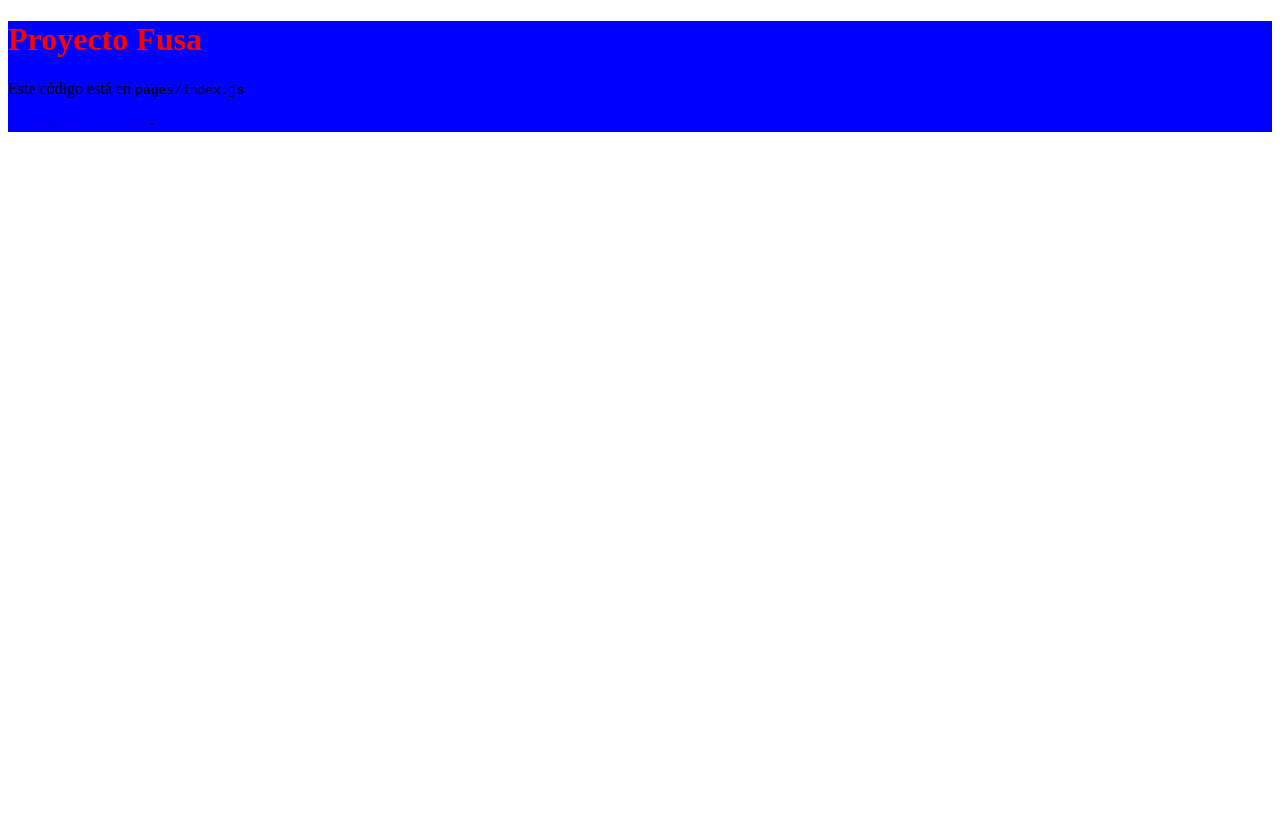
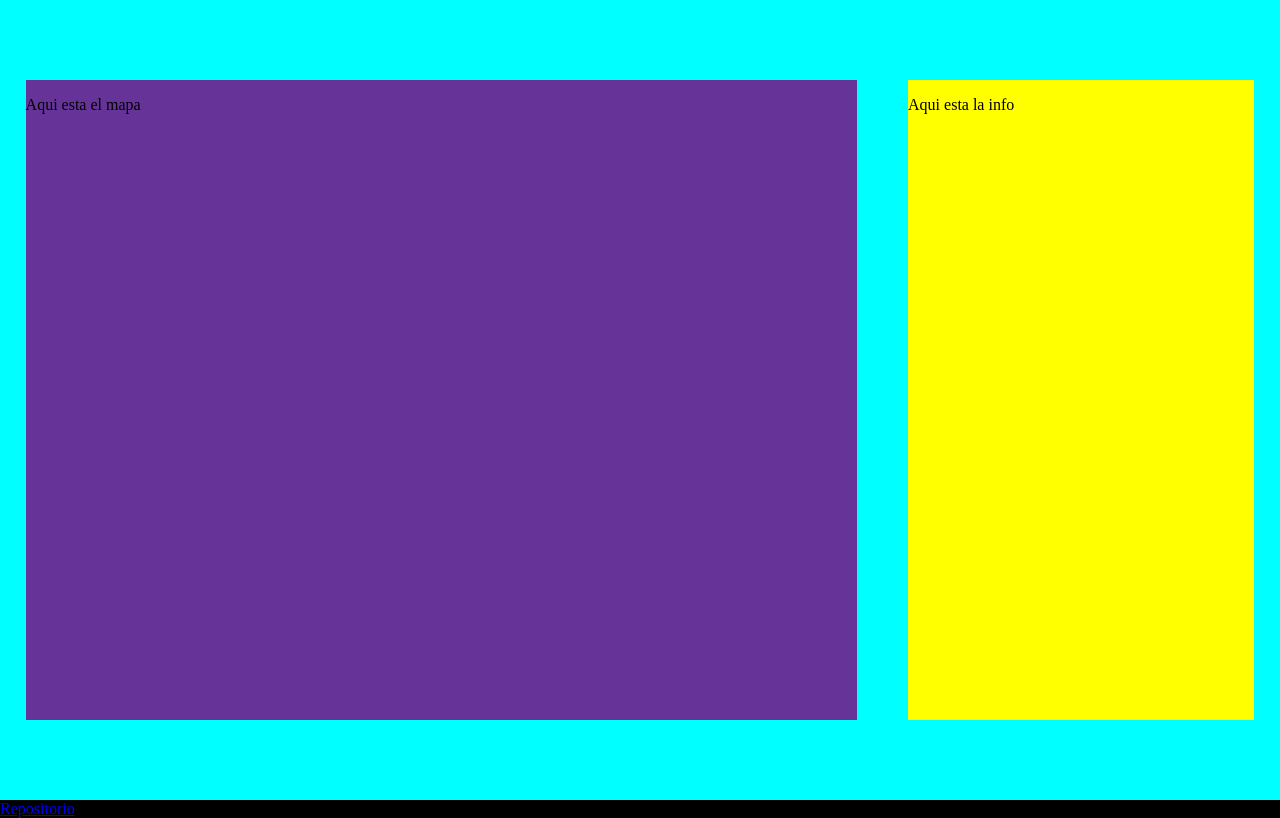
Before and after one commit to GeoCurguan/Fusa6, a Next.js app: page / in a window 1280 px wide. Built offline with nearby package versions, Linux system fonts and the light colour scheme.

Commit message:
Se actualizó el index.js junto con el style.css acorde al mockup elelegido

```diff
--- a/pages/index.js
+++ b/pages/index.js
@@ -9,25 +9,24 @@ const Index = () => {
         <link rel="icon" href="images/favicon.ico" />
       </Head>
 
-      <header>
-        <h1 className="title">Proyecto Fusa</h1>
-      </header>
-
       <main>
-
-
-
-        <p className="description">
-          Este código está en <code>pages/index.js</code>
-        </p>
-
-        <div className="grid">
+        <div className="items">
+          <div className="map">
+            <p className="description">
+              Aqui esta el mapa
+            </p>
+          </div>
+          <div className="info">
+            <p className="description">
+              Aqui esta la info
+            </p>
+          </div>
         </div>
       </main>
 
       <footer>
-        <a href="https://github.com/PabloSzx/INFO104-2021-1" target="_blank">
-          Repositorio y tutorial
+        <a href="https://github.com/GeoCurguan/Fusa6" target="_blank">
+          Repositorio
         </a>
         &nbsp;-&nbsp;
       </footer>
--- a/styles/style.css
+++ b/styles/style.css
@@ -1,6 +1,34 @@
+body{
+    margin: 0px;
+}
 .container{
-    background-color: blue;
+    background: rgb(235, 164, 84);
+    display: flex;
+    flex-direction: column;
 }
-header {
-    color: red;
+main{
+    background-color: chartreuse;
+    height: 800px;
 }
+.items{
+    background-color: aqua;
+    height: 800px;
+    display: flex;
+    justify-content: space-between;
+    align-items: center;
+}
+.map{
+    background-color: rebeccapurple;
+    margin: 2%;
+    width: 1200px;
+    height: 80%;
+}
+.info{
+    background-color: yellow;
+    margin: 2%;
+    width: 500px;
+    height: 80%;
+}
+footer{
+    background-color: black;
+}
```
